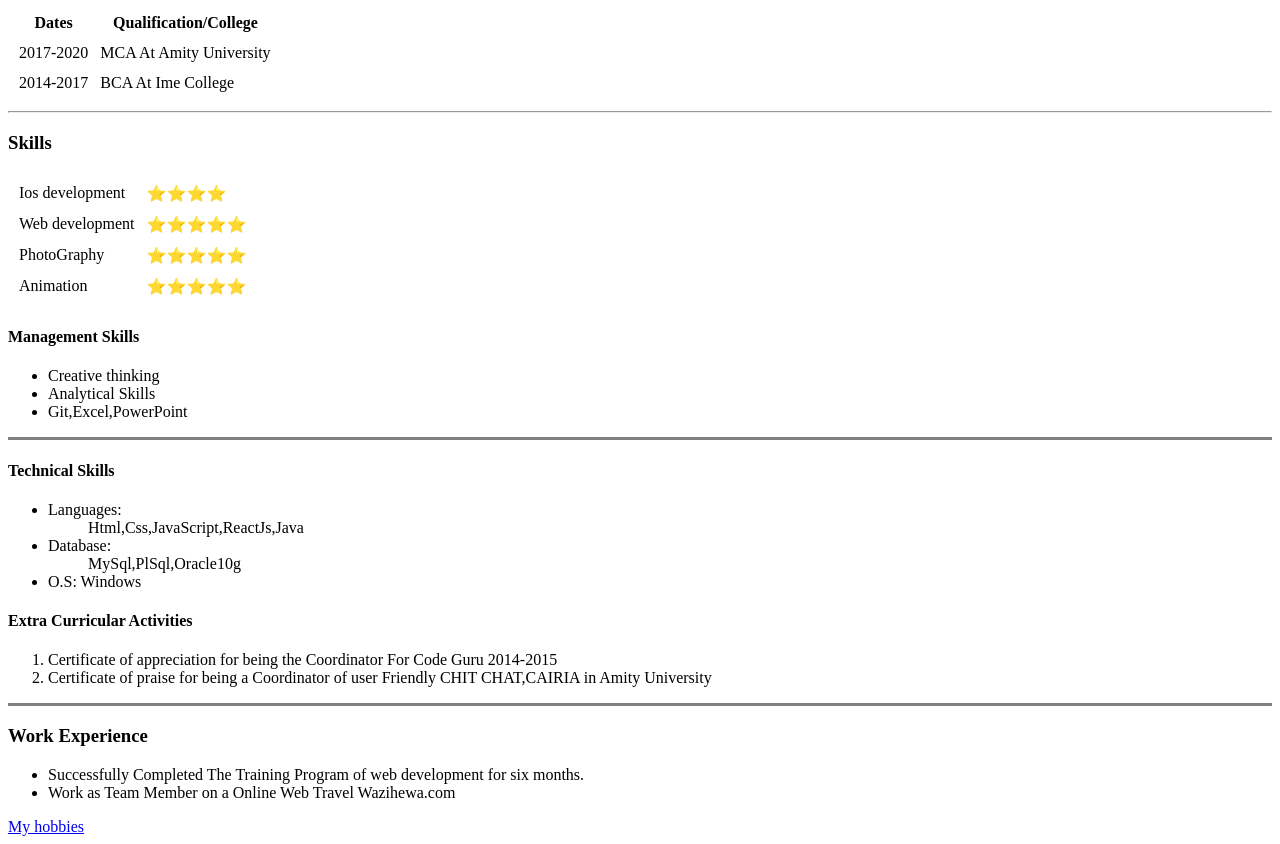
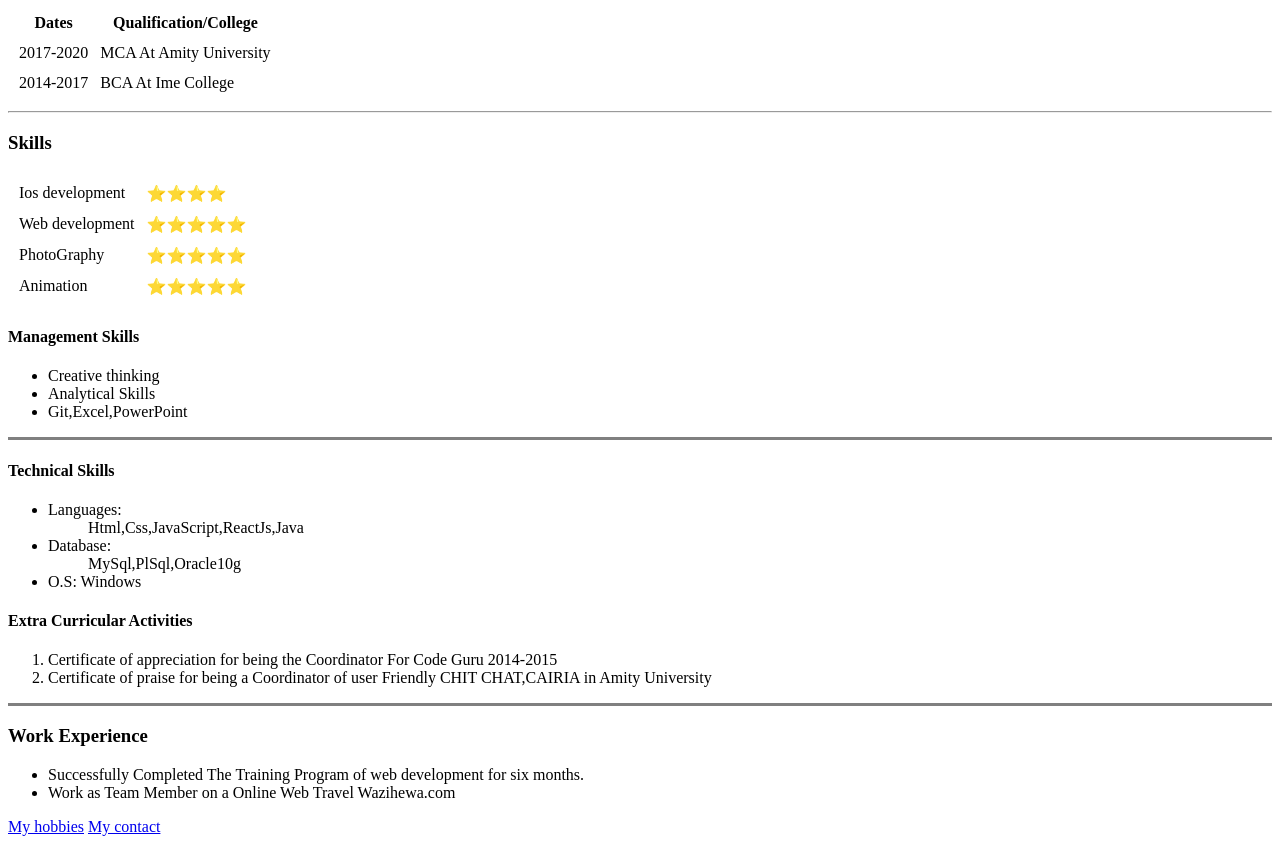
Before and after one commit to S121996/Resume, a plain HTML site: page index.html in a window 1280 px wide. Shown: the part 263-1107 px from the top of the page. Drawn offline with Linux system fonts and the light colour scheme.

Commit message:
Update index.html

```diff
--- a/index.html
+++ b/index.html
@@ -79,6 +79,6 @@
             <li>Work as Team Member on a Online Web Travel Wazihewa.com</li>
         </ul>
         <a href="hobbies.html".>My hobbies</a>
-      <!-----  <a href="contact-me.html">My contact</a>/>
+        <a href="contact-me.html">My contact</a>
 </body>
 </html>
```
